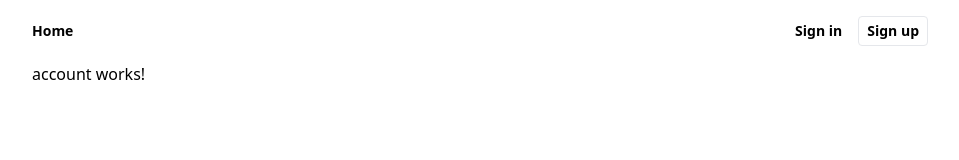
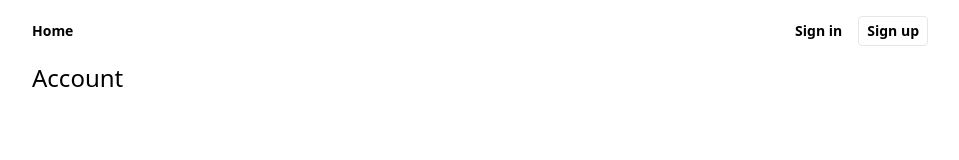
Before and after one commit to daveg1/enterprise-web-coursework, an Angular app in the folder angular/: page /account in a window 1280 px wide. Shown: the top 160 px of the page, without its empty margins (160-1119 px from the left). Built offline with nearby package versions, Linux system fonts and the light colour scheme.

Commit message:
angular: create page title component

```diff
--- a/angular/src/app/app.module.ts
+++ b/angular/src/app/app.module.ts
@@ -10,6 +10,7 @@ import { AccountComponent } from './pages/account/account.component';
 import { LoginComponent } from './pages/login/login.component';
 import { SignupComponent } from './pages/signup/signup.component';
 import { UserNoticeComponent } from './components/user-notice/user-notice.component';
+import { PageTitleComponent } from './components/page-title/page-title.component';
 
 @NgModule({
 	declarations: [
@@ -19,7 +20,8 @@ import { UserNoticeComponent } from './components/user-notice/user-notice.compon
 		AccountComponent,
 		LoginComponent,
 		SignupComponent,
-  UserNoticeComponent,
+		UserNoticeComponent,
+		PageTitleComponent,
 	],
 	imports: [BrowserModule, AppRoutingModule, HttpClientModule],
 	providers: [],
--- /dev/null
+++ b/angular/src/app/components/page-title/page-title.component.html
@@ -0,0 +1 @@
+<h1 class="mb-4 text-2xl">{{ title }}</h1>
--- a/angular/src/app/pages/account/account.component.html
+++ b/angular/src/app/pages/account/account.component.html
@@ -1 +1 @@
-<p>account works!</p>
+<app-page-title title="Account"></app-page-title>
--- a/angular/src/app/pages/home/home.component.html
+++ b/angular/src/app/pages/home/home.component.html
@@ -1,4 +1,4 @@
-<h1 class="mb-4 text-2xl">Quote calculator</h1>
+<app-page-title title="Quote calculator"></app-page-title>
 
 <!-- Assume only one worker for now -->
 <form
--- a/angular/src/app/pages/login/login.component.html
+++ b/angular/src/app/pages/login/login.component.html
@@ -1 +1 @@
-<p>login works!</p>
+<app-page-title title="Sign In"></app-page-title>
--- a/angular/src/app/pages/signup/signup.component.html
+++ b/angular/src/app/pages/signup/signup.component.html
@@ -1,4 +1,4 @@
-<h1 class="text-2xl">Sign Up</h1>
+<app-page-title title="Sign Up"></app-page-title>
 
 <form
 	id="signup-form"
```
Also changed, not shown: angular/src/app/components/page-title/page-title.component.ts (added, +9 -0 lines).
